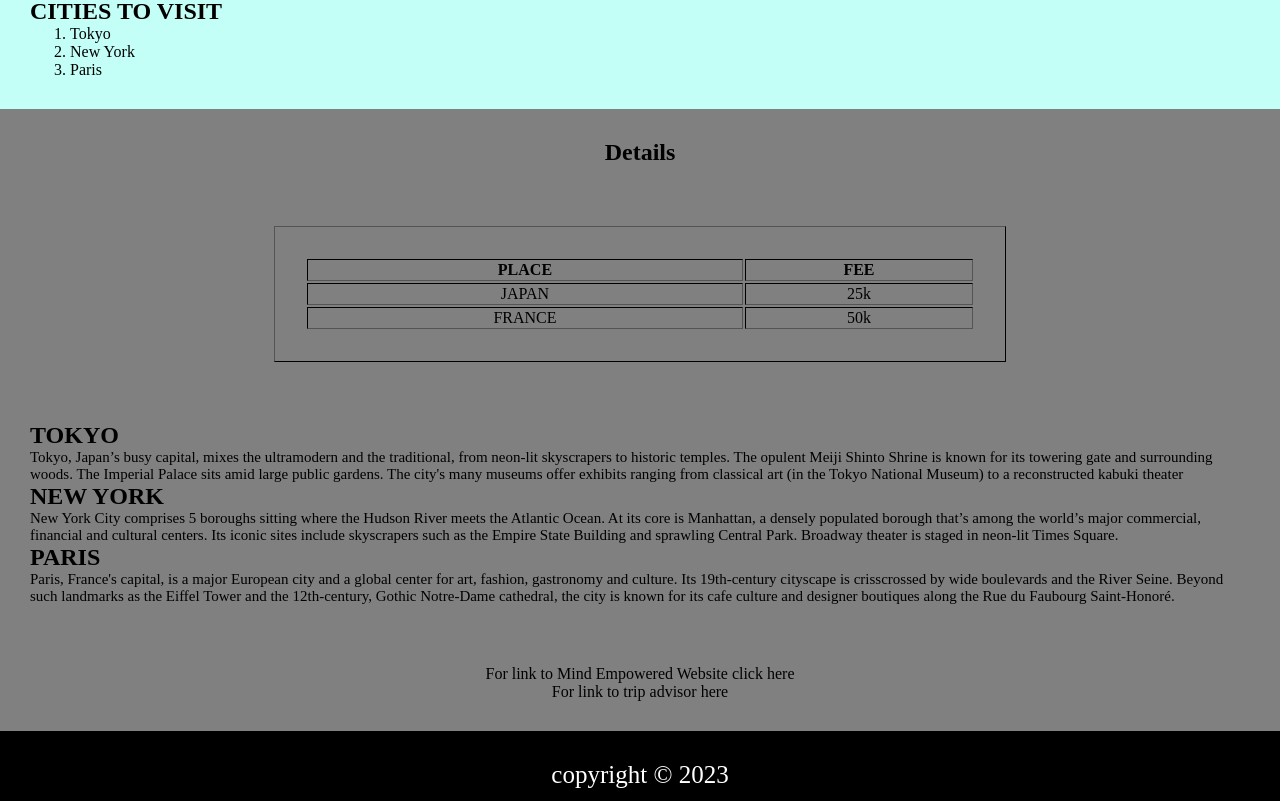
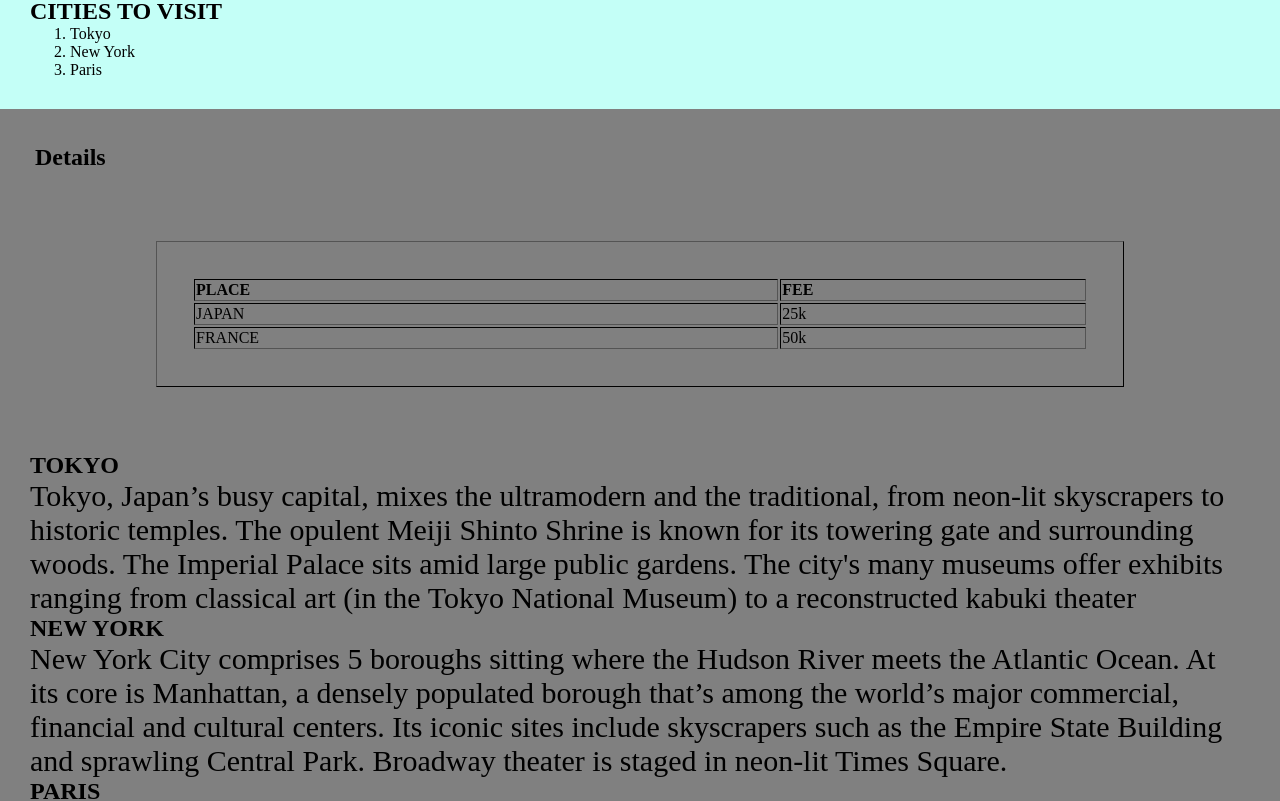
Before and after one commit to Nandanarchandran/learning-html-css, a plain HTML site: page index.html in a window 1280 px wide. Shown: the part 333-1134 px from the top of the page. Drawn offline with Linux system fonts and the light colour scheme.

Commit message:
style changed

```diff
--- a/style.css
+++ b/style.css
@@ -22,15 +22,15 @@
 }
 
 #table{
-    text-align: center;
+    text-align: left;
     background-color: rgb(128, 128, 128);
-    padding: 30px;
+    padding: 35px;
 }
 
 #table table{
-    width: 60%;
+    width: 80%;
     margin: 0 auto;
-    padding: 30px;
+    padding: 35px;
     border-color: black;
 }
 
@@ -40,13 +40,13 @@
 }
 
 #para p{
-    font-size: 15px;
+    font-size: 30px;
 }
 
 #links{
     text-align: center;
     background-color: grey;
-    padding: 30px;
+    padding: 35px;
 }
 
 #links a{
```
